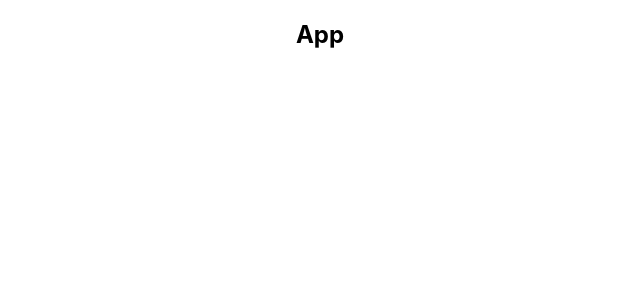
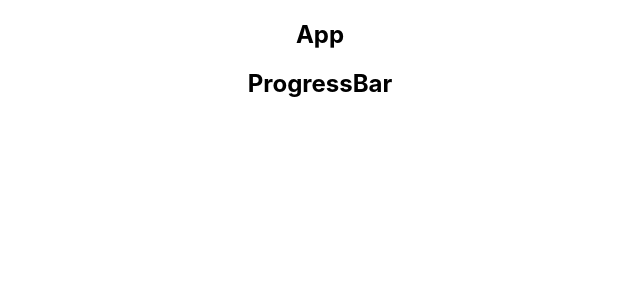
Before and after one commit to lpalleros/assessment-app, a React (Create React App) app: page / in a window 1280 px wide. Shown: the top 300 px of the page, without its empty margins (320-960 px from the left). Built offline with nearby package versions, Linux system fonts and the light colour scheme.

Commit message:
directorios

```diff
--- a/src/App.js
+++ b/src/components/App/App.js
@@ -1,10 +1,12 @@
 
 import './App.css';
+import ProgressBar from '../ProgressBar/ProgressBar'
 
 function App() {
   return (
     <div className="App">
       <h2>App</h2>
+      <ProgressBar />
     </div>
   );
 }
--- /dev/null
+++ b/src/components/ProgressBar/ProgressBar.js
@@ -0,0 +1,9 @@
+import './ProgressBar.css'
+
+export default function ProgressBar () {
+    return (
+        <div>
+            <h2>ProgressBar </h2>
+        </div>
+    )
+}
--- a/src/index.js
+++ b/src/index.js
@@ -1,7 +1,7 @@
 import React from 'react';
 import ReactDOM from 'react-dom';
 import './index.css';
-import App from './App';
+import App from './components/App/App';
 import reportWebVitals from './reportWebVitals';
 
 ReactDOM.render(
```
Also changed, not shown: src/components/App/App.css (renamed from src/App.css), src/components/ProgressBar/ProgressBar.css (added), 2 other files (tests, documents, lock files or other folders).
